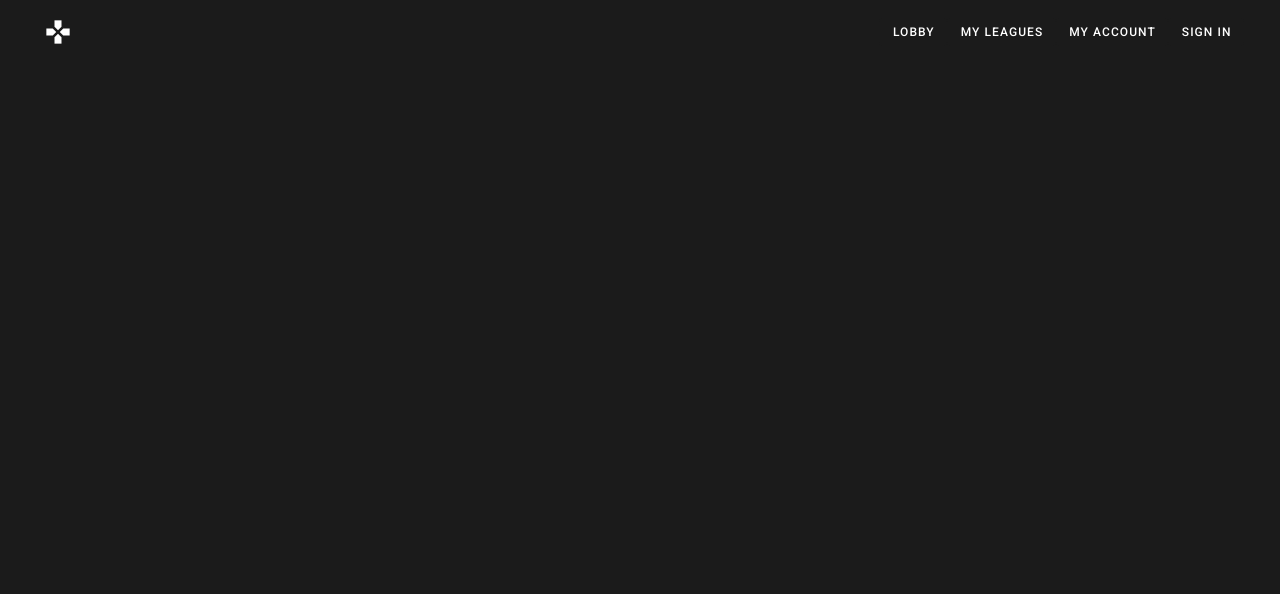
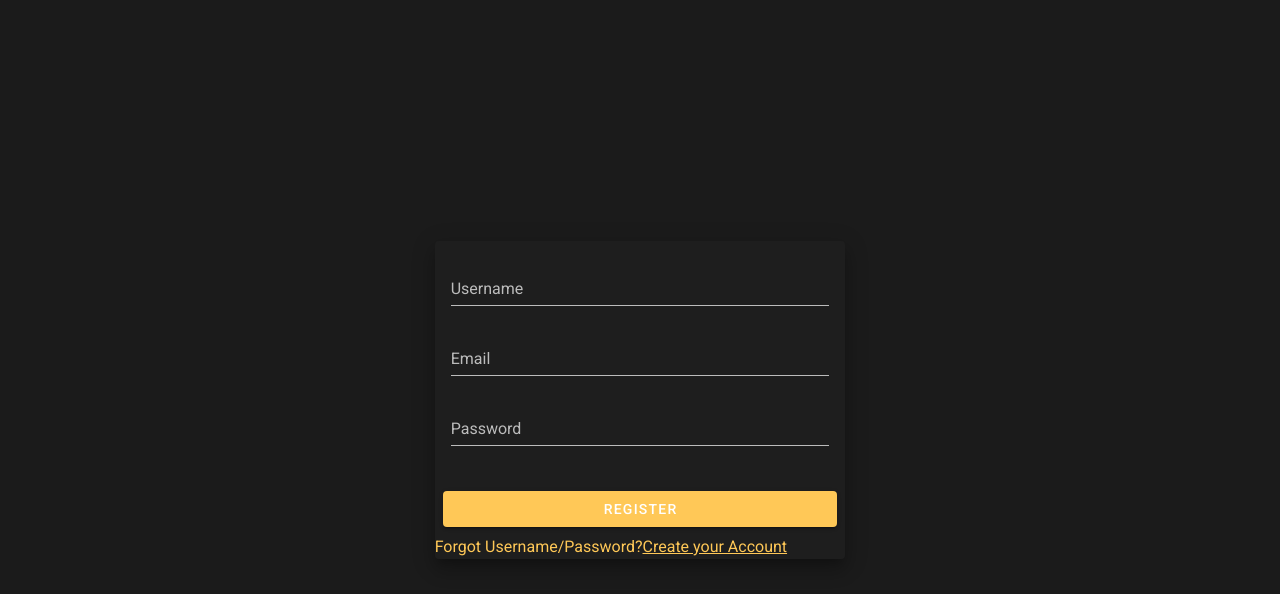
Before and after one commit to esportsdrafts/esportsdrafts-frontend-legacy, a Vue app: page /register in a window 1280 px wide. Shown: the top 594 px of the page. Built offline with nearby package versions, Linux system fonts and the light colour scheme.

Commit message:
Build out register/login views

```diff
--- a/src/App.vue
+++ b/src/App.vue
@@ -2,28 +2,29 @@
   <v-app style="
     background: #1b1b1b;
   ">
-    <navigation/>
+    <navigation v-if="!$route.meta.hideNavigation" />
 
     <v-content>
       <v-container fluid fill-height>
         <v-layout align-center justify-center>
+          <router-view></router-view>
         </v-layout>
       </v-container>
-   </v-content>
+    </v-content>
   </v-app>
 </template>
 
 <script lang="ts">
-import Vue from 'vue';
-import Navigation from '@/components/Navigation.vue';
+import Vue from "vue";
+import Navigation from "@/components/Navigation.vue";
 
 export default Vue.extend({
-  name: 'App',
+  name: "App",
   components: {
-    Navigation,
+    Navigation
   },
   data: () => ({
     //
-  }),
+  })
 });
 </script>
--- a/src/components/Navigation.vue
+++ b/src/components/Navigation.vue
@@ -4,25 +4,25 @@
       <v-icon>gamepad</v-icon>
     </v-btn>
     <v-spacer></v-spacer>
-        <v-btn class="simple-hover" color="#1b1b1b" small flat depressed>Lobby</v-btn>
-        <v-btn class="simple-hover" color="#1b1b1b" small flat depressed>My Leagues</v-btn>
-        <v-btn class="simple-hover" color="#1b1b1b" small flat depressed>My Account</v-btn>
-        <v-btn class="mr-5 simple-hover" color="#1b1b1b" small flat depressed>SIGN IN</v-btn>
+    <v-btn to="/" class="simple-hover" color="#1b1b1b" small depressed>Lobby</v-btn>
+    <v-btn to="/" class="simple-hover" color="#1b1b1b" small depressed>My Leagues</v-btn>
+    <v-btn to="/register" class="simple-hover" color="#1b1b1b" small depressed>My Account</v-btn>
+    <v-btn to="/login" class="mr-5 simple-hover" color="#1b1b1b" small depressed>SIGN IN</v-btn>
   </v-app-bar>
 </template>
 
 <script>
 export default {
-    name: 'Navigation'
+  name: "Navigation"
 };
 </script>
 
 <style scoped>
 .simple-hover:hover {
-    color: #ffc857
+  color: #ffc857;
 }
 
 .simple-hover:hover:before {
-    background-color: transparent
+  background-color: transparent;
 }
 </style>
--- a/src/router.ts
+++ b/src/router.ts
@@ -1,6 +1,8 @@
 import Vue from 'vue';
 import Router from 'vue-router';
 import Home from './views/Home.vue';
+import Register from './views/Register.vue';
+import Login from './views/Login.vue';
 import { BASE_URL } from './settings';
 
 Vue.use(Router);
@@ -17,12 +19,14 @@ export default new Router({
     {
       path: '/login',
       name: 'login',
-      component: () => import('./views/Login.vue'),
+      component: Login,
+      meta: { hideNavigation: true },
     },
     {
       path: '/register',
       name: 'register',
-      component: () => import('./views/Register.vue'),
+      component: Register,
+      meta: { hideNavigation: true },
     },
   ],
 });
--- a/src/views/Login.vue
+++ b/src/views/Login.vue
@@ -4,12 +4,12 @@
     <p v-if="$route.query.redirect">You need to login first.</p>
     <form @submit.prevent="login">
       <label>
-        <input v-model="username" placeholder="username">
+        <input v-model="username" placeholder="username" />
       </label>
       <label>
-        <input v-model="pass" placeholder="password" type="password">
+        <input v-model="pass" placeholder="password" type="password" />
       </label> (hint: password1)
-      <br>
+      <br />
       <button type="submit">login</button>
       <p v-if="error" class="error">Bad login information</p>
     </form>
@@ -49,8 +49,5 @@ export default {
 };
 </script>
 
-<style>
-.error {
-  color: red;
-}
+<style scoped>
 </style>
--- a/src/views/Register.vue
+++ b/src/views/Register.vue
@@ -1,4 +1,4 @@
-<template>
+<!--<template>
   <div>
     <h2>Register</h2>
     <form @submit.prevent="register">
@@ -16,19 +16,43 @@
       <p v-if="error" class="error">Bad login information</p>
     </form>
   </div>
+</template> -->
+
+<template>
+  <v-container fluid fill-height>
+    <v-layout align-center justify-center>
+      <v-flex xs12 sm8 md4>
+        <v-card class="elevation-12">
+          <v-card-text>
+            <v-form>
+              <v-text-field label="Username" name="username" type="text"></v-text-field>
+              <v-text-field id="email" label="Email" name="email" type="email"></v-text-field>
+              <v-text-field id="password" label="Password" name="password" type="password"></v-text-field>
+            </v-form>
+          </v-card-text>
+          <v-card-actions>
+            <v-spacer></v-spacer>
+            <v-btn color="primary" block>Register</v-btn>
+          </v-card-actions>
+          <a class="text-md-center">Forgot Username/Password?</a>
+          <a class="text-md-center" href="/register">Create your Account</a>
+        </v-card>
+      </v-flex>
+    </v-layout>
+  </v-container>
 </template>
 
 <script>
-import { mapState } from 'vuex';
+import { mapState } from "vuex";
 
 export default {
   data() {
     return {
-      username: 'dotamaster11',
-      email: 'joe@example.com',
-      pass: '',
+      username: "dotamaster11",
+      email: "joe@example.com",
+      pass: "",
       error: false,
-      loading: false,
+      loading: false
     };
   },
   methods: {
@@ -38,27 +62,24 @@ export default {
       var credentials = {
         username: this.username,
         email: this.email,
-        password: this.pass,
+        password: this.pass
       };
       this.$store
-        .dispatch('user/createAccount', credentials)
+        .dispatch("user/createAccount", credentials)
         .then(() => {
-          this.$router.replace(this.$route.query.redirect || '/');
+          this.$router.replace(this.$route.query.redirect || "/");
         })
-        .catch((error => {
+        .catch(error => {
           console.log(error);
           this.error = true;
-        }))
+        })
         .finally(() => {
           this.loading = false;
         });
-    },
-  },
+    }
+  }
 };
 </script>
 
-<style>
-.error {
-  color: red;
-}
+<style scoped>
 </style>
```
Also changed, not shown: src/components/HelloWorld.vue (+42 -64 lines). Lines whose indentation alone changed are shown as unchanged.
